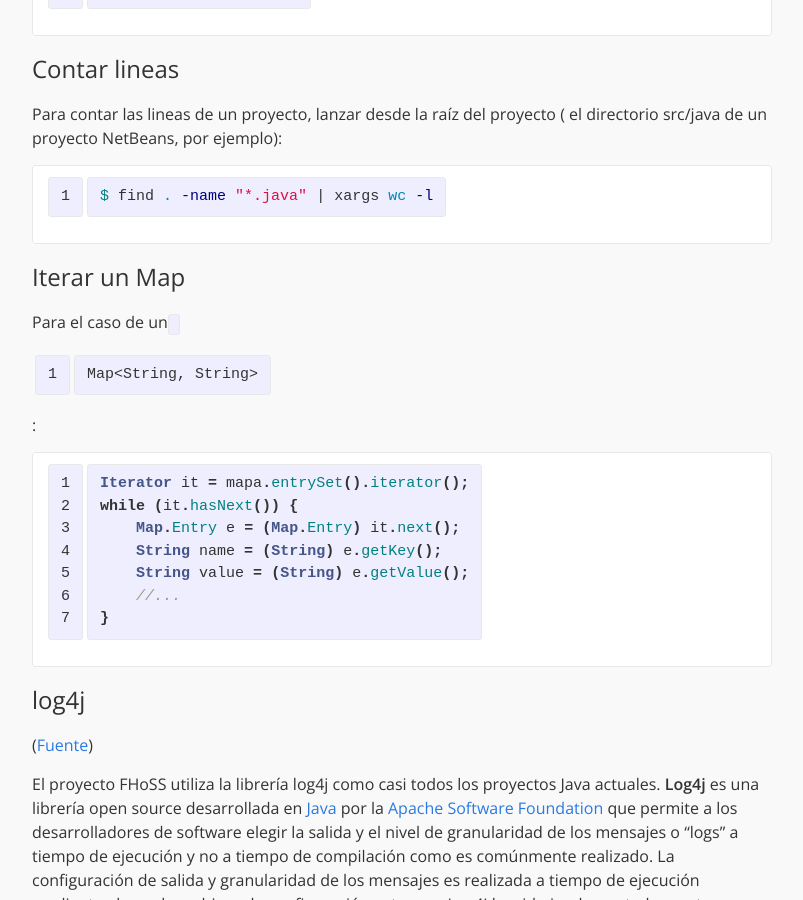
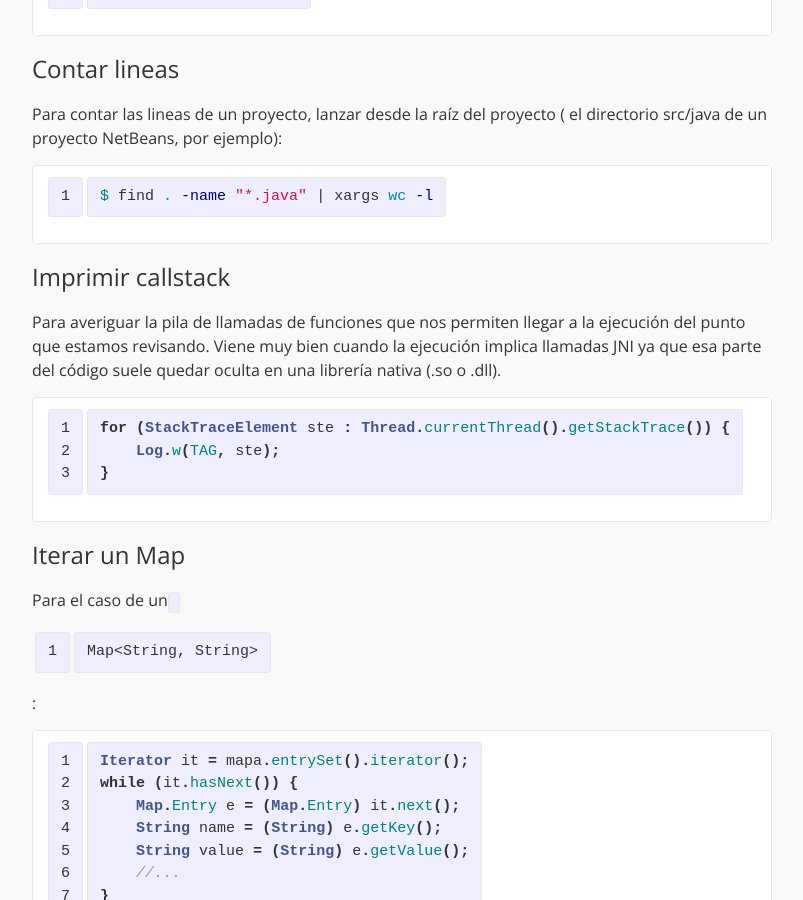
Before and after one commit to eduardofilo/eduardofilo.jekyll, a Jekyll site: the page built from desarrollo/java.md, in a window 1280 px wide and 900 px high, scrolled down 403 px. Shown: the whole window, without its empty margins (238-1041 px from the left). Built offline with Jekyll 4.4.1, drawn with Linux system fonts in a browser that asks for light colours.

Commit message:
Pila de llamadas en Java.

````diff
--- a/desarrollo/java.md
+++ b/desarrollo/java.md
@@ -23,6 +23,16 @@ Para contar las lineas de un proyecto, lanzar desde la raíz del proyecto ( el d
 
 ```bash
 $ find . -name "*.java" | xargs wc -l
+```
+
+## Imprimir callstack
+
+Para averiguar la pila de llamadas de funciones que nos permiten llegar a la ejecución del punto que estamos revisando. Viene muy bien cuando la ejecución implica llamadas JNI ya que esa parte del código suele quedar oculta en una librería nativa (.so o .dll).
+
+```java
+for (StackTraceElement ste : Thread.currentThread().getStackTrace()) {
+    Log.w(TAG, ste);
+}
 ```
 
 ## Iterar un Map
````
